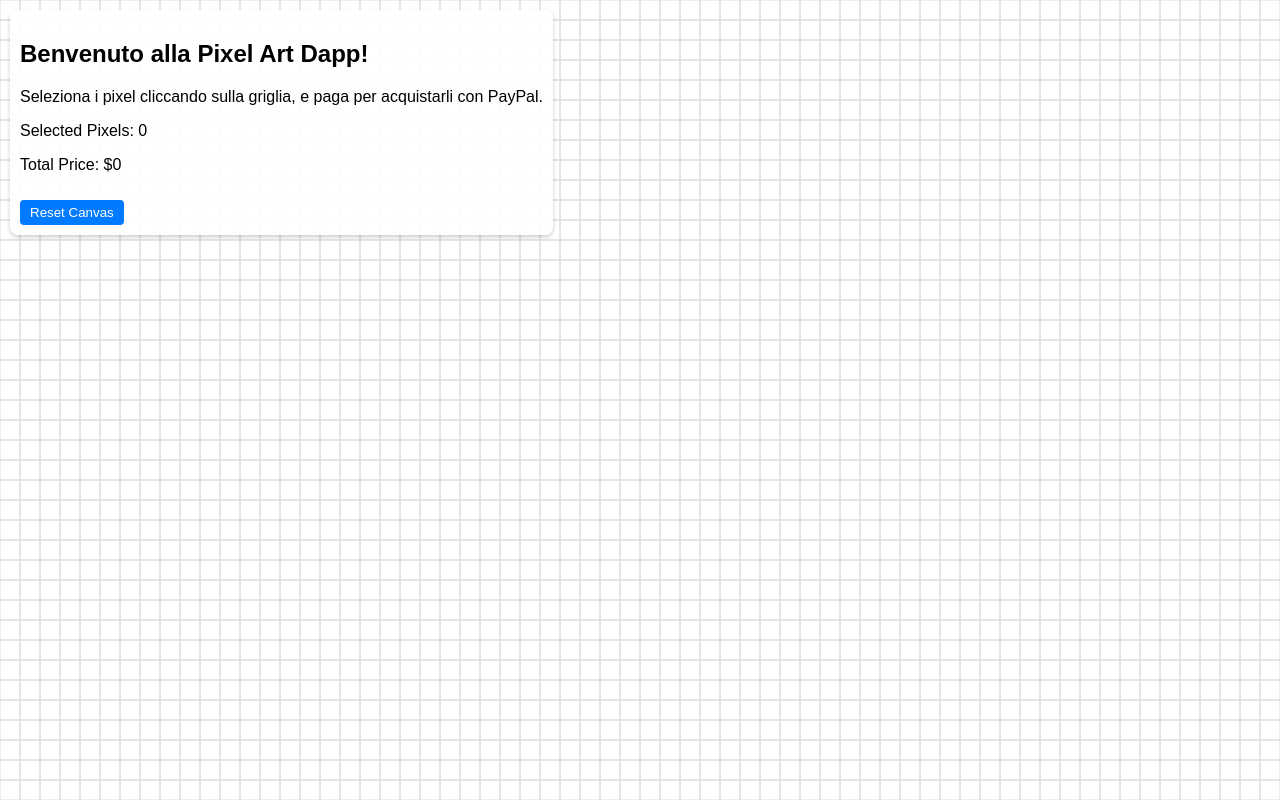
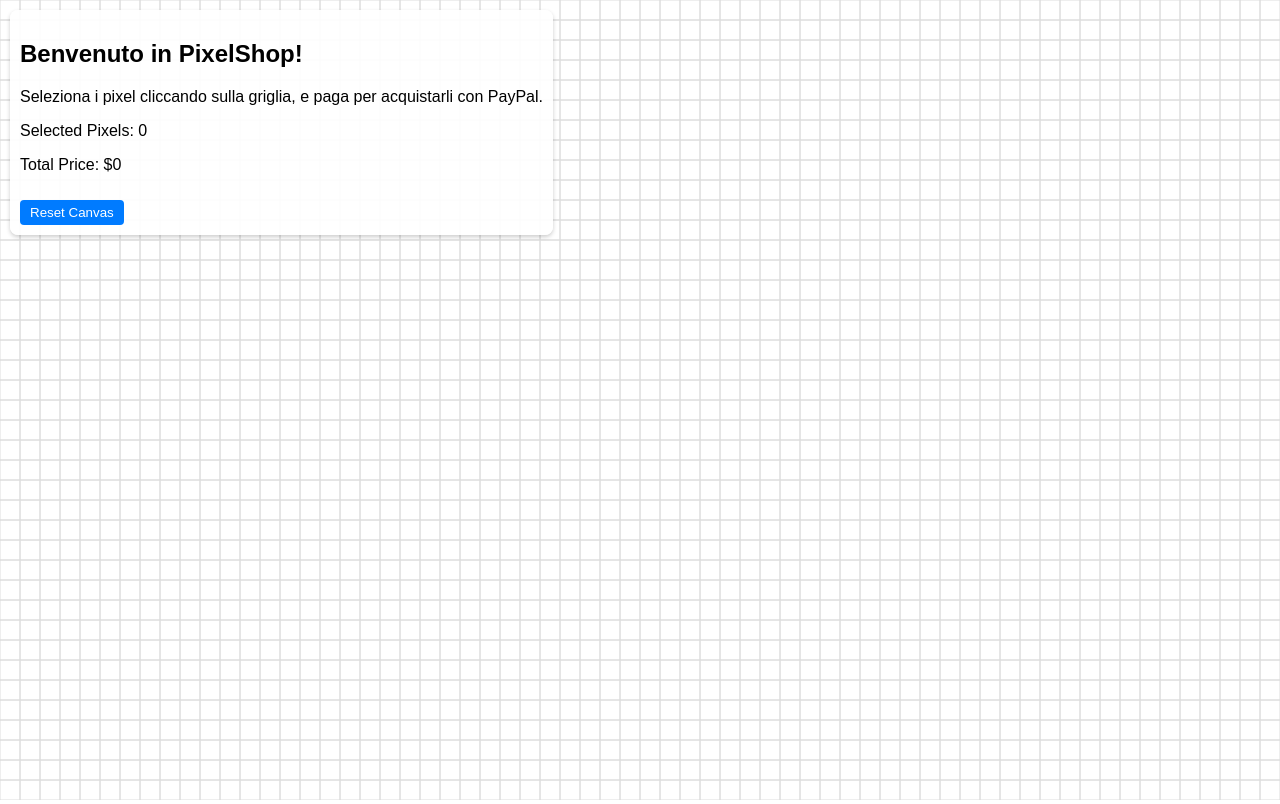
Before and after one commit to SimoMosca1997/PixelShop, a plain HTML site: page index.html in a window 1280 px wide. Drawn offline with Linux system fonts and the light colour scheme; a script that the page names is missing.

Commit message:
Update index.html

```diff
--- a/index.html
+++ b/index.html
@@ -41,7 +41,7 @@
 <body>
   <canvas id="canvas"></canvas>
   <div id="info">
-    <h2>Benvenuto alla Pixel Art Dapp!</h2>
+    <h2>Benvenuto in PixelShop!</h2>
     <p>Seleziona i pixel cliccando sulla griglia, e paga per acquistarli con PayPal.</p>
     <p>Selected Pixels: <span id="selectedPixels">0</span></p>
     <p>Total Price: $<span id="totalPrice">0</span></p>
```
